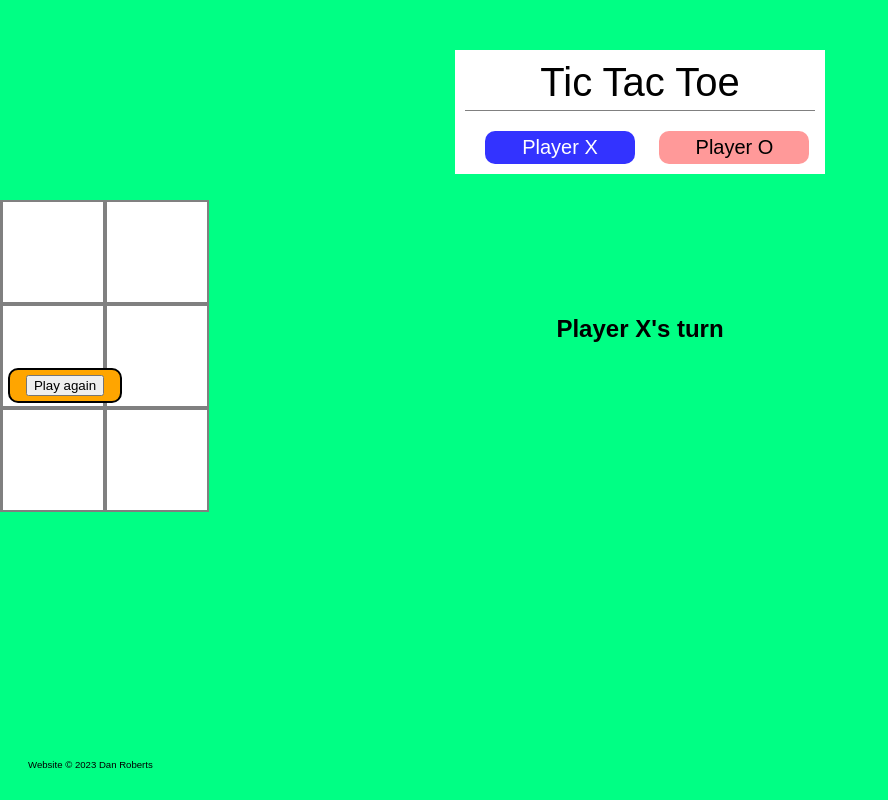
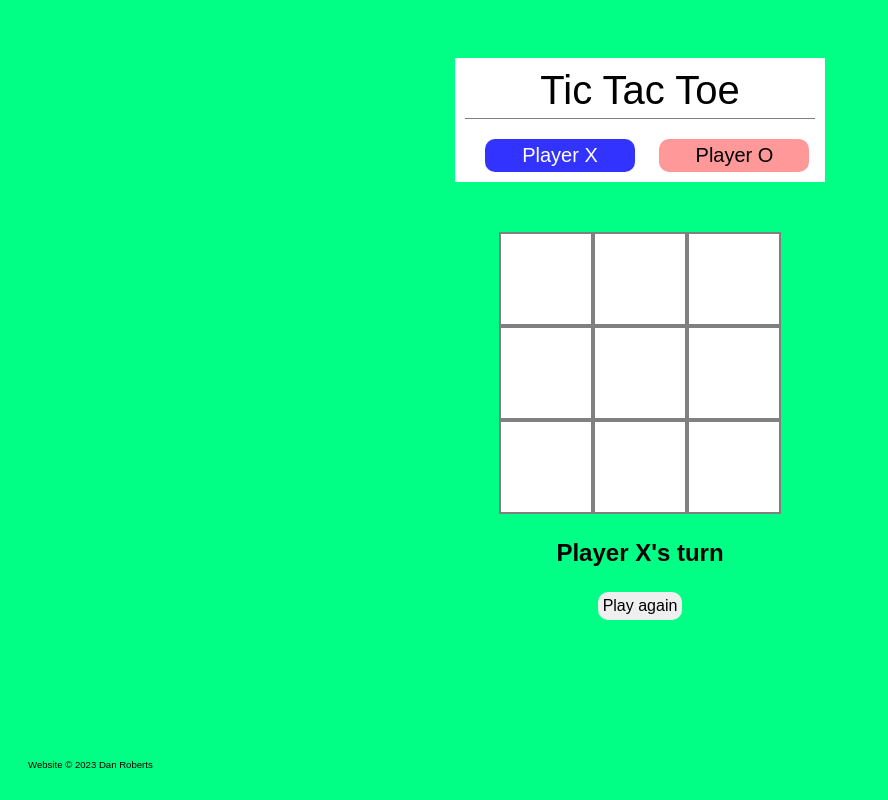
Before and after one commit to WelshDan/TicTacToe, a plain HTML site: page index.html in a window 1280 px wide. Shown: the whole page, without its empty margins (0-888 px from the left). Drawn offline with Linux system fonts and the light colour scheme.

Commit message:
correction: changed position of main box, corrected shared css groups

```diff
--- a/assets/css/style.css
+++ b/assets/css/style.css
@@ -14,7 +14,7 @@ body {
     width: 100%;
     max-width: 350px;
     padding: 10px;
-    position: fixed;
+    position: relative;
     display: inline-block;
     margin: auto;
     top: 7rem;
@@ -60,7 +60,7 @@ body {
 /* Game grid settings */
 
 .game-grid {
-    margin-top: 200px;
+    margin-top: 100px;
     position: relative;
     justify-content: center;
     align-items: center;
@@ -68,7 +68,7 @@ body {
     grid-template-columns: repeat(3, auto);
 }
 
-.game-grid, .error-grid div {
+.game-grid div, .error-grid div {
     height: 90px;
     width: 90px;
     text-align: center;
@@ -102,7 +102,7 @@ body {
     top: 30px;
 }
 
-.restart-game, .error-return button {
+.restart-game button, .error-return button {
     font-size: 1rem;
     font-weight: 200;
     max-width: 100px;
@@ -112,7 +112,7 @@ body {
     border-radius: 10px;
 }
 
-.restart-game, .error-return button:hover {
+.restart-game button:hover, .error-return button:hover {
     font-size: 1rem;
     background-color: orange;
     color: white;
@@ -141,6 +141,9 @@ body {
     grid-template-columns: repeat(3, auto);
 }
 
+.error-status {
+    text-align: center;
+}
 
 /* Media Screen settings */
 @media screen and (max-width:300px) {
```
